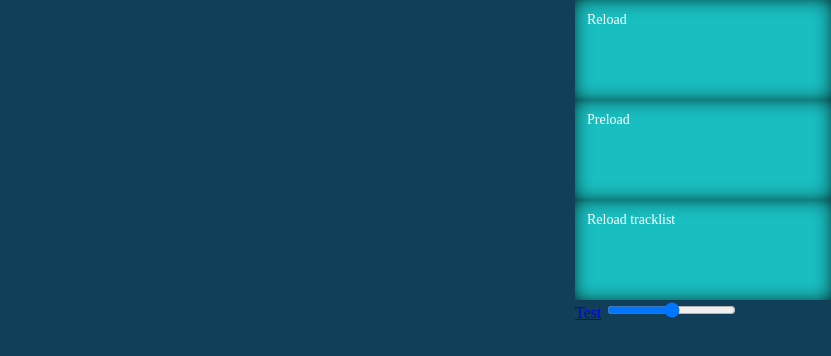
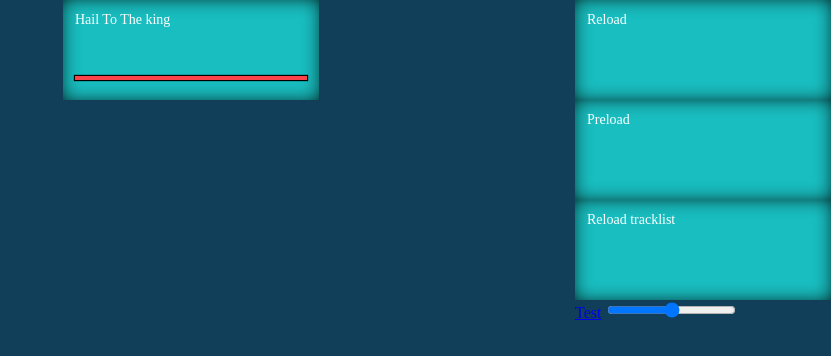
Before and after one commit to 7fELF/audioManager, a plain HTML site: page index.html in a window 1280 px wide. Shown: the whole page, without its empty margins (449-1280 px from the left). Drawn offline with Linux system fonts and the light colour scheme; no server answers.

Commit message:
Edit index

```diff
--- a/index.html
+++ b/index.html
@@ -13,7 +13,7 @@
 
 		<script src="/socket.io.js" defer></script>
 		<script src="audioManager.js" type="text/javascript" charset="utf-8" ></script>
-		<script src="client.js" type="text/javascript" charset="utf-8" defer></script>
+		<script src="client2.js" type="text/javascript" charset="utf-8" defer></script>
 
 		<title>Cartoucheur</title>
 
```
